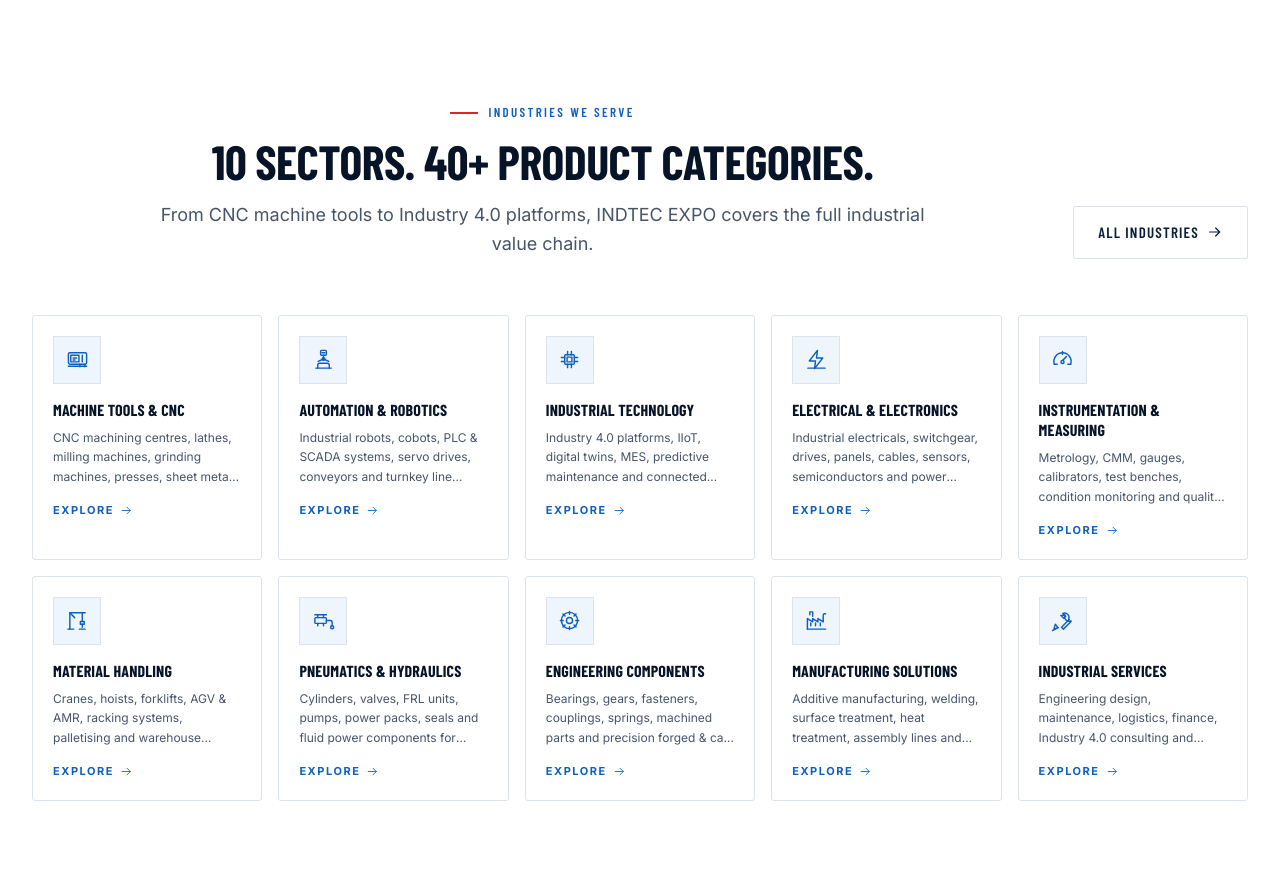
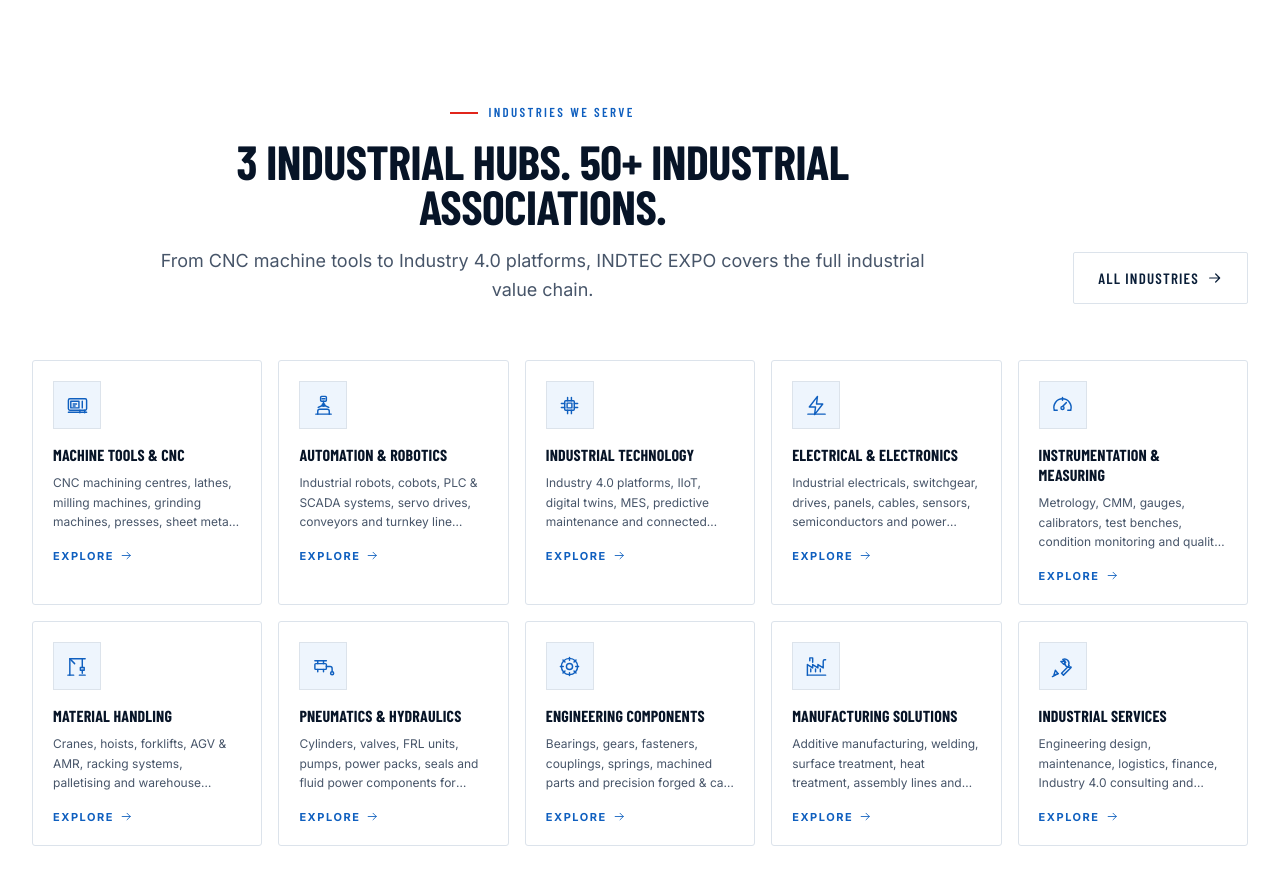
Before and after one commit to heymovox/indtecexpo, a Next.js app: page / in a window 1280 px wide. Shown: the part 3440-4336 px from the top of the page. Built offline with nearby package versions, Linux system fonts and the light colour scheme.

Commit message:
Update the industries section heading

```diff
--- a/src/app/page.tsx
+++ b/src/app/page.tsx
@@ -347,7 +347,7 @@ export default function HomePage() {
       <Section>
         <SectionHeading
           eyebrow="Industries We Serve"
-          title="10 Sectors. 40+ Product Categories."
+              title="3 Industrial Hubs. 50+ Industrial Associations."
           description="From CNC machine tools to Industry 4.0 platforms, INDTEC EXPO covers the full industrial value chain."
           align="center"
           action={
```
